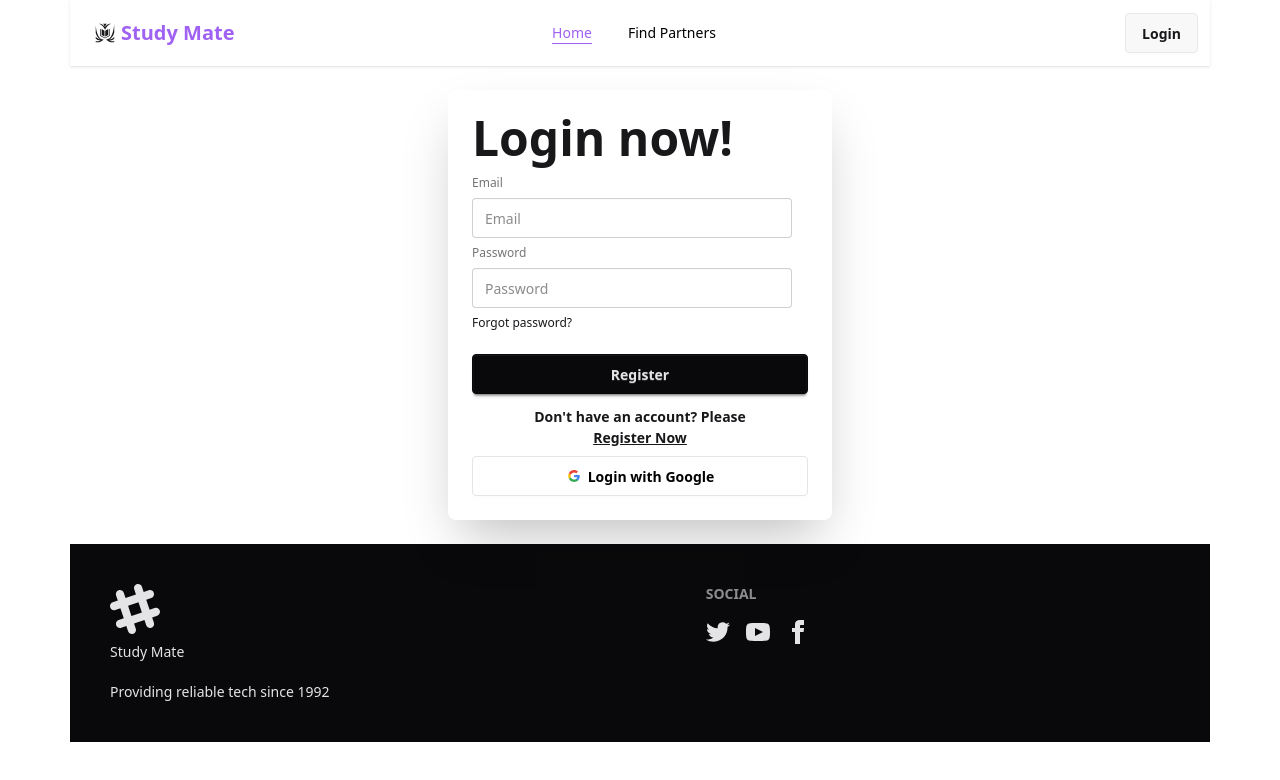
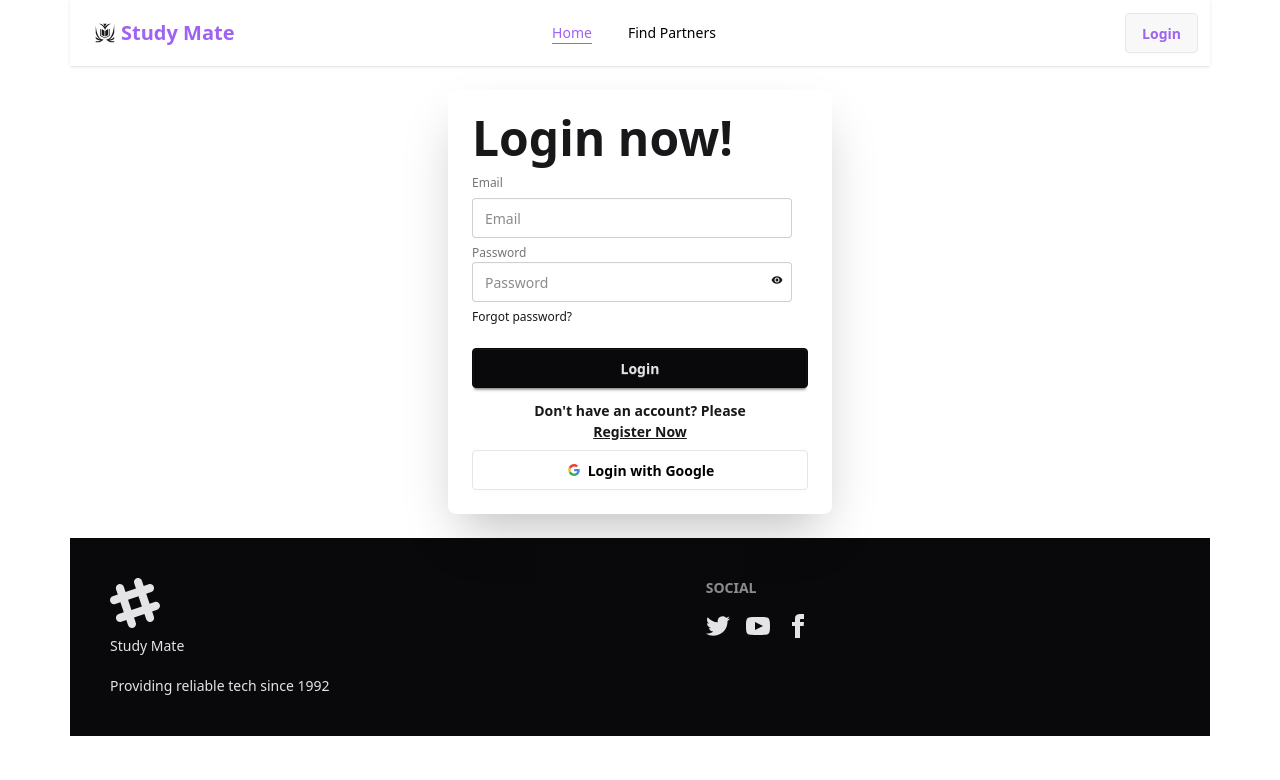
Before and after one commit to shariful4051/assignment-ten, a React (Vite) app: page /login in a window 1280 px wide. Shown: the top 780 px of the page. Built offline with nearby package versions, Linux system fonts and the light colour scheme; no server answers.

Commit message:
authentication done

```diff
--- a/src/AuthProvider/AuthProvider.jsx
+++ b/src/AuthProvider/AuthProvider.jsx
@@ -13,7 +13,7 @@ const AuthProvider = ({children}) => {
     }
     //---------------sign in---------
     const loginUser = (email,password)=>{
-        return signInWithEmailAndPassword(email,password)
+        return signInWithEmailAndPassword(auth,email,password)
     }
     //-------------google user----------
     const googleUser = ()=>{
--- a/src/Home/Banner.jsx
+++ b/src/Home/Banner.jsx
@@ -5,7 +5,7 @@ import online from '../assets/online pic.jpg'
 import twoBoy from '../assets/offline learn.avif'
 const Banner = () => {
     return (
-         <div className='bg-blue-200 rounded-md'>
+         <div className='bg-blue-200 rounded-md mb-3'>
             <Marquee className='flex'>
                 <img className='h-[250px] w-[300px] rounded-md' src={threeBoy} alt="" />
                 <img className='h-[250px] w-[300px] rounded-md' src={online} alt="" />
--- a/src/Home/Find3Partner.jsx
+++ b/src/Home/Find3Partner.jsx
@@ -3,7 +3,7 @@ import React from 'react';
 const Find3Partner = () => {
     return (
         <div>
-            <h1 className='text-center'>Top Study Partner</h1>
+            <h1 className='text-primary text-center font-bold text-3xl underline'>Top Study Partner</h1>
 
         </div>
     );
--- a/src/component/Login.jsx
+++ b/src/component/Login.jsx
@@ -1,25 +1,62 @@
-import React, { use } from 'react';
-import { Link } from 'react-router';
+import React, { use, useState } from 'react';
+import { Link, useLocation, useNavigate } from 'react-router';
 import AuthContext from '../AuthContext/AuthContext';
+import { toast } from 'react-toastify';
+import { BsFillEyeSlashFill } from 'react-icons/bs';
+import { MdRemoveRedEye } from 'react-icons/md';
 
 const Login = () => {
-    const {googleUser} = use(AuthContext)
+  const navigate = useNavigate()
+  const location = useLocation()
+    const {googleUser,loginUser} = use(AuthContext)
+      const [showPassword,setShowPassword] = useState(false)
+      const eyeToggle = (e)=>{
+      e.preventDefault()
+      setShowPassword(!showPassword)
+    }
     const handleGoogleLogin = ()=>{
         googleUser()
+        .then(()=>{
+          navigate('/')
+          toast.success('Google login success!')
+        })
+    }
+    const handleLogin = (e)=>{
+      e.preventDefault()
+      const email = e.target.email.value;
+      const password =e.target.password.value;
+
+      loginUser(email,password)
+      .then(()=>{
+        navigate(location.state||'/')
+        toast.success('Login succeessfull...')
+      })
+      .catch(error=>{
+        toast.error(error.message)
+      })
+
+
     }
     return   (
   <div className="card bg-base-100 w-full mx-auto my-6 max-w-sm shrink-0 shadow-2xl">
 
       <div className="card-body">
          <h1 className="text-5xl font-bold">Login now!</h1>
-        <fieldset className="fieldset">
+          <form onSubmit={handleLogin}>
+              <fieldset className="fieldset">
           <label className="label">Email</label>
-          <input type="email" className="input" placeholder="Email" />
-          <label className="label">Password</label>
-          <input type="password" className="input" placeholder="Password" />
+          <input type="email" name="email" className="input" placeholder="Email" required />
+
+
+           <div className='relative'>
+                  <label className="label">Password</label>
+                    <input type={showPassword?"text":"password"} name="password" className="input" placeholder="Password" required/>
+                    <button onClick={eyeToggle} className='absolute  top-[30px] right-[25px]'>{showPassword?<BsFillEyeSlashFill />:<MdRemoveRedEye/>}</button>
+                 </div>
           <div><a className="link link-hover">Forgot password?</a></div>
-          <button className="btn btn-neutral mt-4">Register</button>
+          <button className="btn btn-neutral mt-4">Login</button>
         </fieldset>
+          </form>
         <div>
             <h3 className='text-center font-semibold'>Don't have an account? Please</h3>
            <Link to='/register'> <p className=' text-center underline cursor-pointer font-semibold'>Register Now</p></Link>
--- a/src/component/Navbar.jsx
+++ b/src/component/Navbar.jsx
@@ -49,7 +49,7 @@ const Navbar = () => {
   </div>
     <div className="navbar-end">
     <div className="dropdown dropdown-bottom">
-  <div tabIndex={0} role="button" className=" m-1">{user?<img className='w-[50px] h-[50px] bg-blue-300 rounded-full' src={user?.photoURL} alt="" />:<button><Link to='/login' className='btn'>Login</Link></button>}</div>
+  <div tabIndex={0} role="button" className=" m-1">{user?<img className='w-[50px] h-[50px] bg-blue-300 rounded-full' src={user?.photoURL} alt="" />:<button><Link to='/login' className='btn'><span className='text-primary '>Login</span></Link></button>}</div>
   <ul tabIndex="-1" className="dropdown-content menu bg-base-100 rounded-box z-1 w-52 p-2 shadow-sm">
 
       <li className='font-semibold'><NavLink to='/login'>Login </NavLink></li>
--- a/src/component/Register.jsx
+++ b/src/component/Register.jsx
@@ -21,6 +21,7 @@ const Register = () => {
         googleUser()
         .then(result=>{
             setUser(result.user)
+            navigate('/')
            toast.success('Google login success!')
     })
     .catch(error=>{
@@ -40,9 +41,9 @@ const Register = () => {
       //console.log(email,password,name,photo);
 
 
-        const passwordReg =  /^(?=.*[a-z])(?=.*[A-Z])(?=.*\d)(?=.*[@$!%*?&])[A-Za-z\d@$!%*?&]{6,}$/;
-  if(!passwordReg.test(password)){
-    setError('Password must be at least 6 characters long, and include at least one uppercase letter, one lowercase letter, one number, and one special character (e.g. @, $, !, %, *, ?, &)')
+      const passwordRegex = /^(?=.*[a-z])(?=.*[A-Z]).{6,}$/;
+  if(!passwordRegex.test(password)){
+    setError("Password must contain at least one uppercase letter, one lowercase letter, and be at least 6 characters long.")
     return
   }
 
--- a/src/index.css
+++ b/src/index.css
@@ -1,2 +1,8 @@
 @import "tailwindcss";
 @plugin "daisyui";
+@plugin "daisyui/theme" {
+  name: "light";
+  default: true;
+  --color-primary: #9F62F2;
+  --color-secondary: blue;
+}
```
